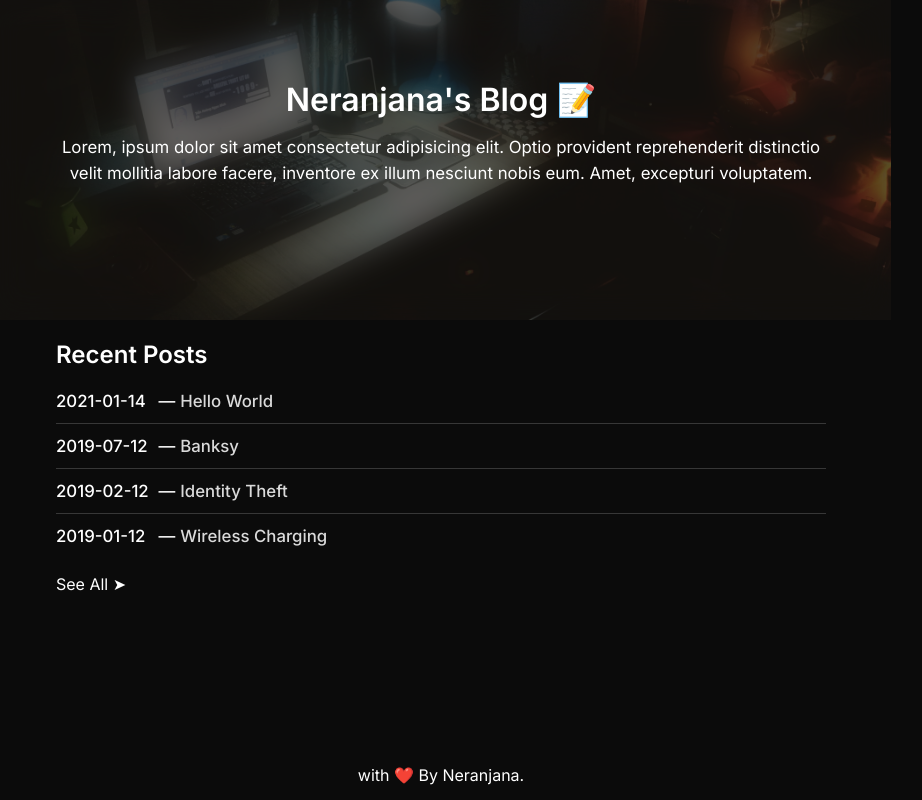
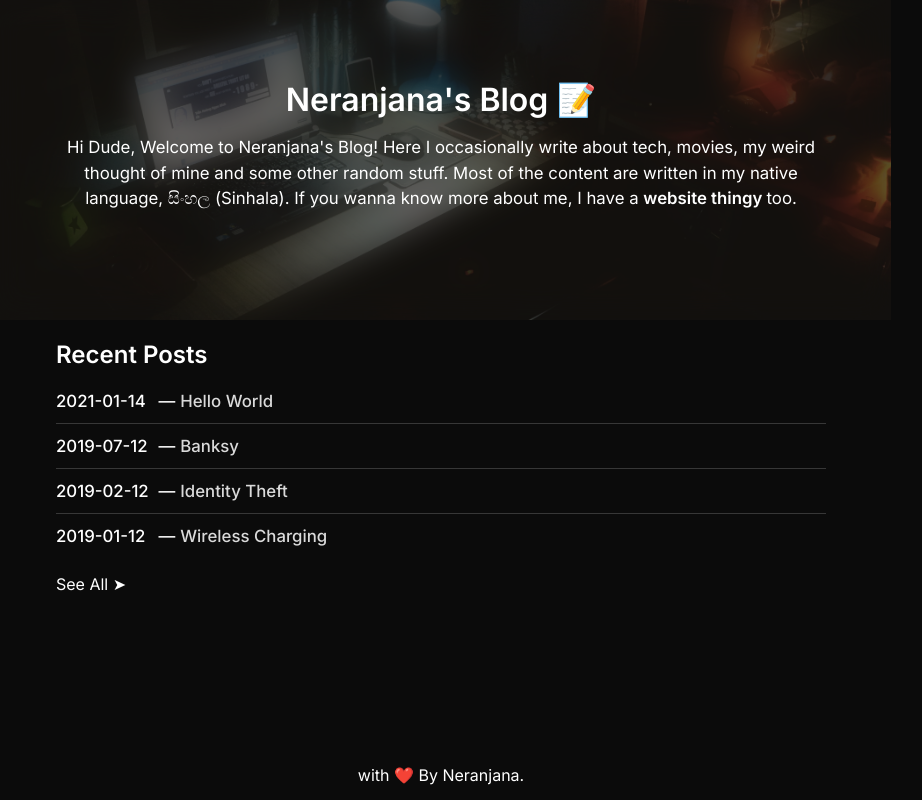
Before and after one commit to NandiyaLive/blog.neranjana-tk, a Next.js app: page / in a window 1280 px wide. Shown: the whole page, without its empty margins (199-1121 px from the left). Built offline with nearby package versions, Linux system fonts and the light colour scheme.

Commit message:
Update index.js

```diff
--- a/src/pages/index.js
+++ b/src/pages/index.js
@@ -26,10 +26,7 @@ export default function Home({ posts }) {
           <div className="intro-text">
             <p className="title">Neranjana's Blog 📝</p>
             <p className="subtitle">
-              Lorem, ipsum dolor sit amet consectetur adipisicing elit. Optio
-              provident reprehenderit distinctio velit mollitia labore facere,
-              inventore ex illum nesciunt nobis eum. Amet, excepturi voluptatem.
-              {/* Hi Dude, Welcome to Neranjana's Blog! Here I occasionally write
+              Hi Dude, Welcome to Neranjana's Blog! Here I occasionally write
               about tech, movies, my weird thought of mine and some other random
               stuff. Most of the content are written in my native language,
               සිංහල (Sinhala). If you wanna know more about me, I have a{" "}
@@ -40,7 +37,7 @@ export default function Home({ posts }) {
               >
                 website thingy{" "}
               </a>
-              too. */}
+              too.
             </p>
           </div>
         </section>
```
